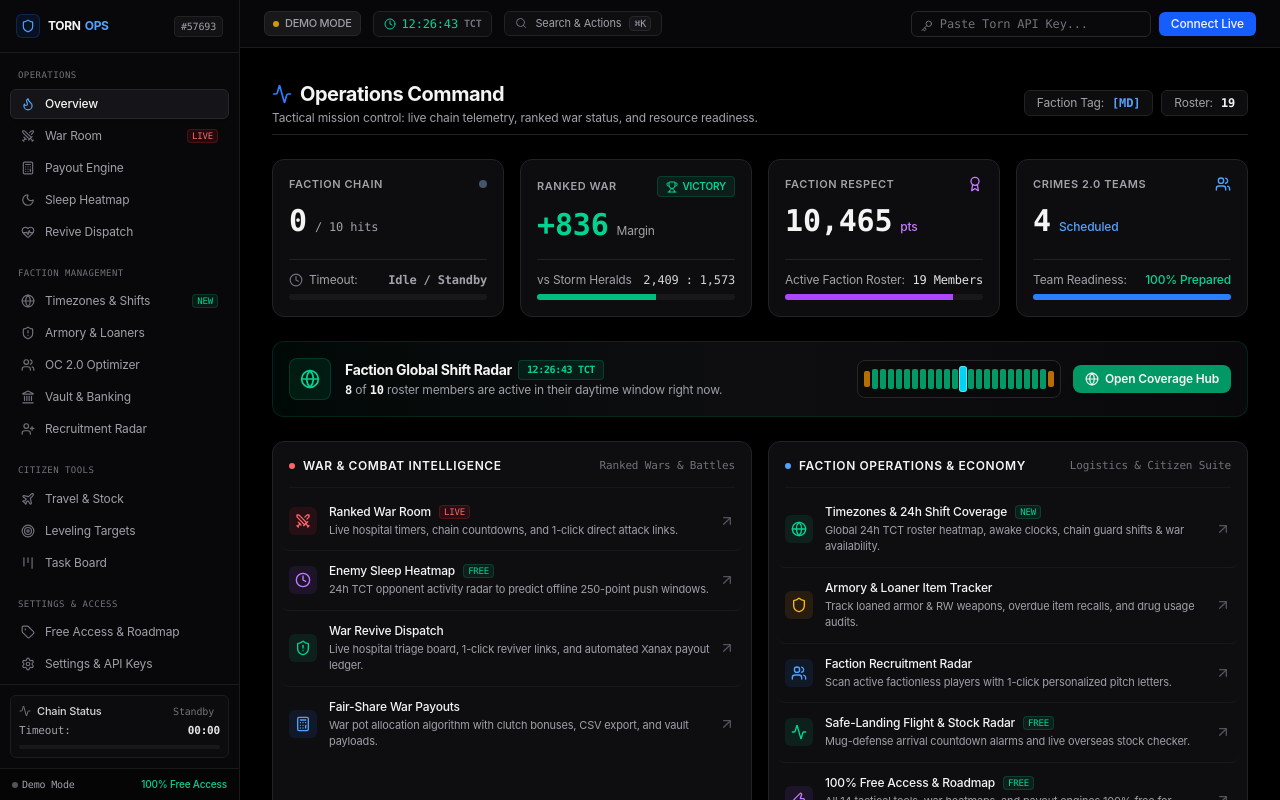
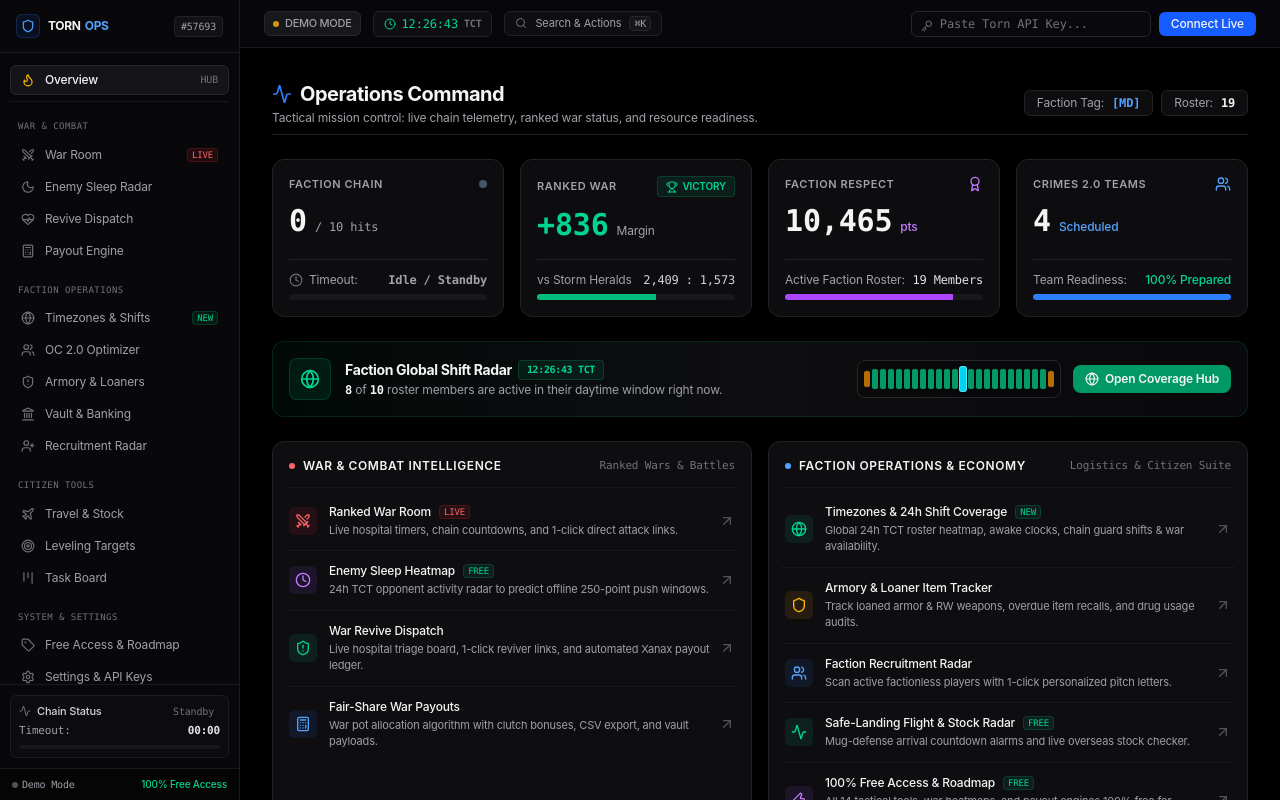
Before and after one commit to kiwicoder171/tornops, a Next.js app in the folder apps/web/: page / in a window 1280 px wide. Built offline with nearby package versions, Linux system fonts and the light colour scheme.

Commit message:
feat(ui): organize sidebar into tactical role categories with standalone Overview hub

```diff
--- a/apps/web/src/components/Sidebar.tsx
+++ b/apps/web/src/components/Sidebar.tsx
@@ -41,21 +41,20 @@ interface NavSection {
 
 const navSections: NavSection[] = [
   {
-    title: "OPERATIONS",
+    title: "WAR & COMBAT",
     items: [
-      { name: "Overview", href: "/", icon: Flame },
       { name: "War Room", href: "/war", icon: Swords, badge: "LIVE", badgeVariant: "red" },
+      { name: "Enemy Sleep Radar", href: "/heatmap", icon: Moon },
+      { name: "Revive Dispatch", href: "/revives", icon: HeartPulse },
       { name: "Payout Engine", href: "/payout", icon: Calculator },
-      { name: "Sleep Heatmap", href: "/heatmap", icon: Moon },
-      { name: "Revive Dispatch", href: "/revives", icon: HeartPulse },
     ],
   },
   {
-    title: "FACTION MANAGEMENT",
+    title: "FACTION OPERATIONS",
     items: [
       { name: "Timezones & Shifts", href: "/coverage", icon: Globe, badge: "NEW", badgeVariant: "emerald" },
+      { name: "OC 2.0 Optimizer", href: "/oc", icon: Users },
       { name: "Armory & Loaners", href: "/armory", icon: ShieldAlert },
-      { name: "OC 2.0 Optimizer", href: "/oc", icon: Users },
       { name: "Vault & Banking", href: "/banking", icon: Landmark },
       { name: "Recruitment Radar", href: "/recruitment", icon: UserPlus },
     ],
@@ -69,7 +68,7 @@ const navSections: NavSection[] = [
     ],
   },
   {
-    title: "SETTINGS & ACCESS",
+    title: "SYSTEM & SETTINGS",
     items: [
       { name: "Free Access & Roadmap", href: "/pricing", icon: Tag },
       { name: "Settings & API Keys", href: "/settings", icon: Settings },
@@ -164,7 +163,29 @@ export function Sidebar() {
       </div>
 
       {/* Categorized Navigation List */}
-      <nav className="flex-1 px-2.5 py-3 space-y-4 overflow-y-auto custom-scrollbar">
+      <nav className="flex-1 px-2.5 py-3 space-y-3.5 overflow-y-auto custom-scrollbar">
+        {/* Primary Hub Overview */}
+        <div className="pb-1.5 border-b border-[#18181b]">
+          <Link
+            href="/"
+            className={`group flex items-center justify-between px-2.5 py-1.5 rounded-md text-xs transition-colors duration-100 ${
+              pathname === "/"
+                ? "bg-[#151519] text-white font-medium border border-[#26262b] shadow-sm"
+                : "text-zinc-400 hover:text-zinc-200 hover:bg-[#101013] border border-transparent"
+            }`}
+          >
+            <div className="flex items-center gap-2.5 truncate">
+              <Flame
+                className={`w-3.5 h-3.5 shrink-0 transition-colors ${
+                  pathname === "/" ? "text-amber-400" : "text-zinc-500 group-hover:text-amber-400"
+                }`}
+              />
+              <span className="truncate font-medium">Overview</span>
+            </div>
+            <span className="text-[10px] text-zinc-500 font-mono">HUB</span>
+          </Link>
+        </div>
+
         {navSections.map((section) => (
           <div key={section.title} className="space-y-0.5">
             <div className="px-2 py-1 text-[9px] font-mono font-medium text-zinc-500 uppercase tracking-wider">
```
